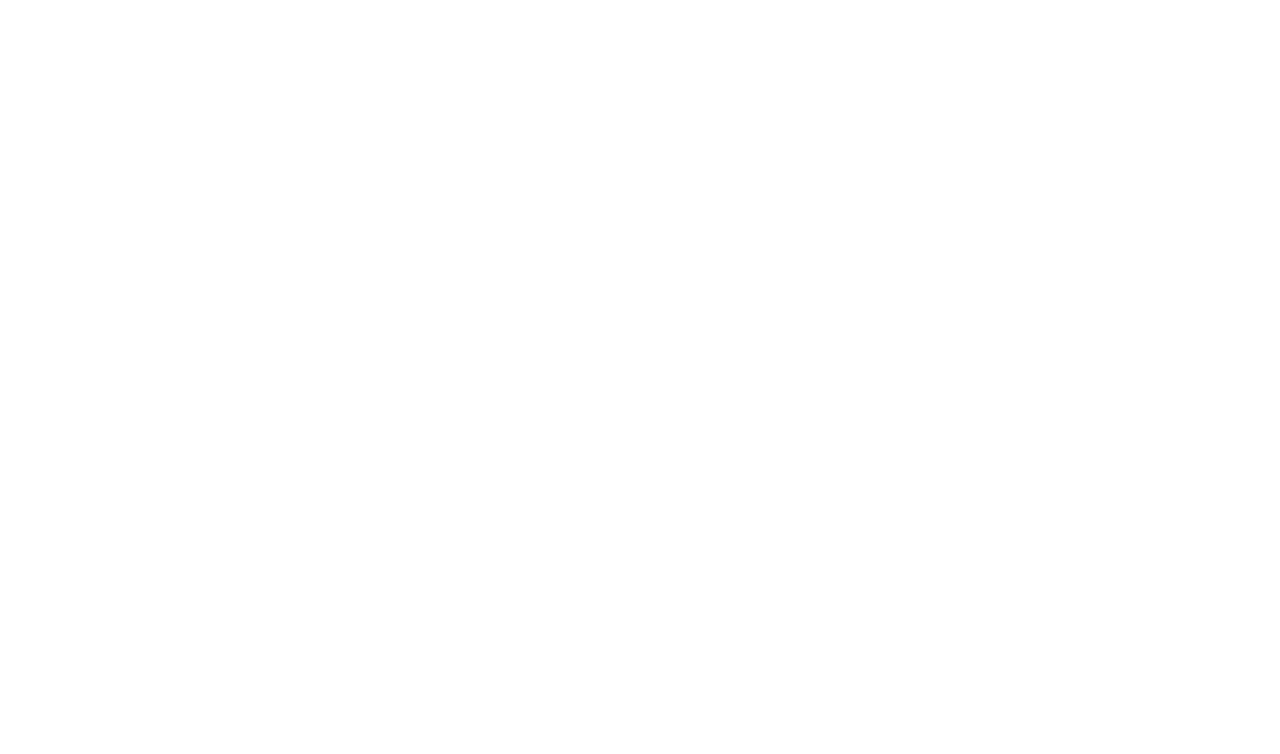
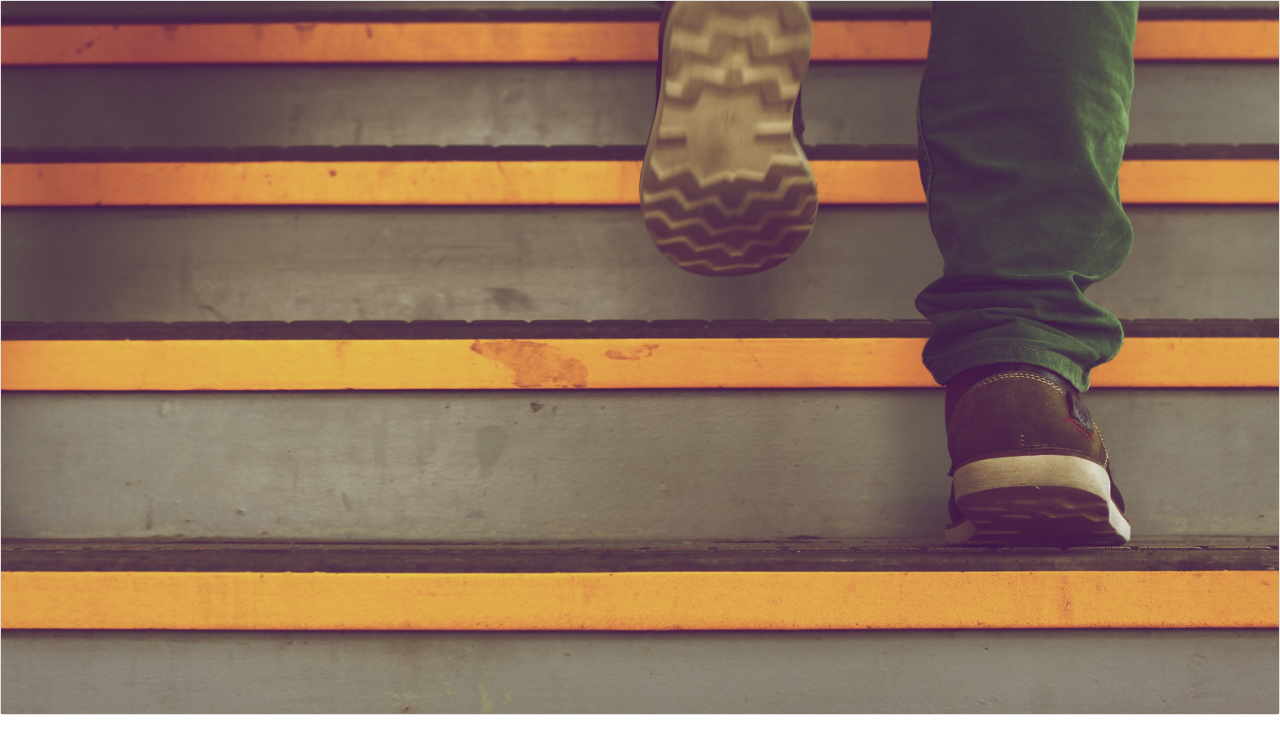
Before and after one commit to BrianTinega/delani-studio, a plain HTML site: page index.html in a window 1280 px wide. Drawn offline with nearby package versions, Linux system fonts and the light colour scheme.

Commit message:
add container and card to index.html

```diff
--- a/index.html
+++ b/index.html
@@ -6,7 +6,11 @@
     <link href="css/styles.css" rel="stylesheet" type="text/css">
     <script href="js/scripts.js"></script>
     <body>
-
+      <div class="conainer">
+        <div class="card">
+          <img src="images/fbackground.jpg">
+        </div>
+      </div>
 
     </body>
   </header>
```
